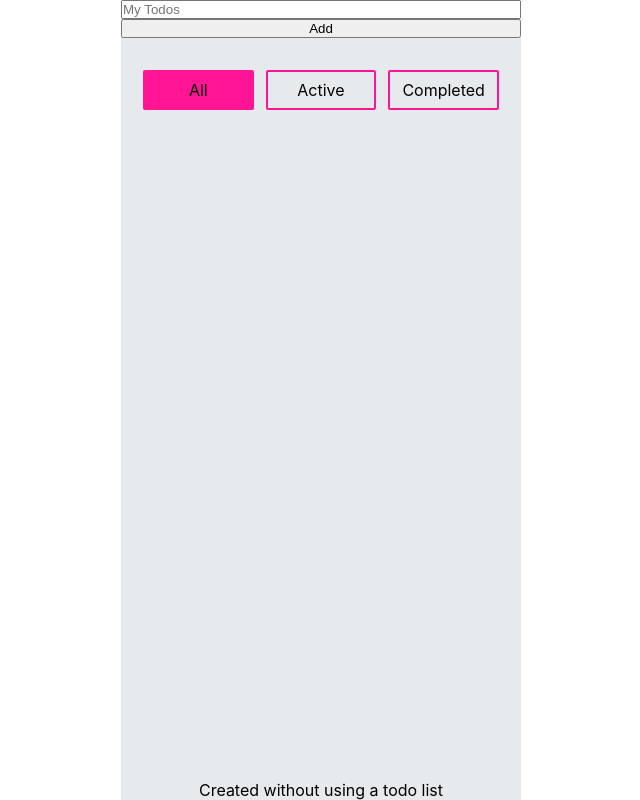
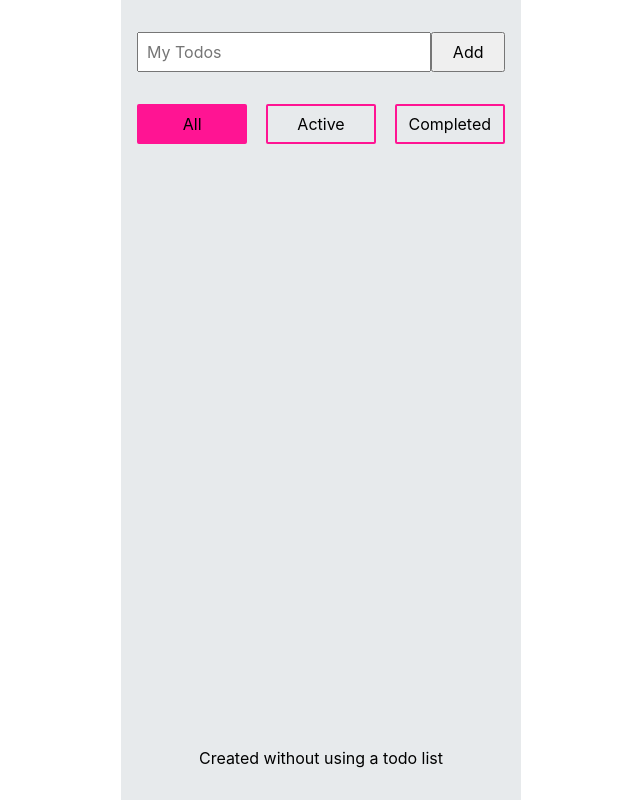
Before and after one commit to PulexIrritans/ToDo-List, a React (Create React App) app: page / in a window 1280 px wide. Shown: the whole page, without its empty margins (319-959 px from the left). Built offline with nearby package versions, Linux system fonts and the light colour scheme.

Commit message:
add header style

```diff
--- a/src/App.css
+++ b/src/App.css
@@ -14,22 +14,33 @@
   text-align: center;
   display: flex;
   flex-direction: column;
+  padding: 2rem 1rem;
+
 }
 
-.header {
+.Header {
   display: flex;
-  justify-content: space-around;
+  margin-bottom: 2rem;
+}
+
+.Header-input {
+  width: 80%;
+  padding: 0.5rem 0.5rem;
+
+}
+
+.Header-button {
+  width: 20%;
 }
 
 .Main {
   flex: 1 0 auto;
-  padding: 2rem 1rem;
 }
 
 .Filter-ul {
   display: flex;
   list-style-type: none;
-  justify-content: space-around;
+  justify-content: space-between;
   margin-bottom: 2rem;
 }
 
@@ -58,8 +69,6 @@
 
 }
 
-
-
 .On {
   background-color: deeppink;
 }
--- a/src/App.jsx
+++ b/src/App.jsx
@@ -43,7 +43,7 @@ function App() {
 
   return (
     <div className="App">
-      <Header add={add} className="header"/>
+      <Header add={add}/>
       <main className="Main">
         <Filter filter={filter} showfilter={showfilter} className="Filter"/>
         <ul className="Todo-ul">
--- a/src/Components/Header.jsx
+++ b/src/Components/Header.jsx
@@ -10,11 +10,11 @@ const Header = ({ add }) => {
     }
 
     return (
-        <>
-            <input onInput={handleInput} type="text" name="" id="" placeholder="My Todos"/>
-            <button onClick={() => add(newTodo)}>Add</button>
+        <div className="Header">
+            <input className="Header-input" onInput={handleInput} type="text" name="" id="" placeholder="My Todos"/>
+            <button className="Header-button" onClick={() => add(newTodo)}>Add</button>
 
-        </>
+        </div>
     )
 }
 
--- a/src/Components/ToDoItem.jsx
+++ b/src/Components/ToDoItem.jsx
@@ -1,3 +1,5 @@
+import {ReactComponent as TrashLogo} from '../trash.svg'
+
 const ToDoItem = ({ text, remove, toggleStatus, status }) => {
     return (
         <>
--- a/src/index.css
+++ b/src/index.css
@@ -12,6 +12,12 @@ body {
   align-items: center;
 }
 
+button, input {
+  font-size: inherit;
+  font-family: inherit;
+}
+
+
 code {
   font-family: source-code-pro, Menlo, Monaco, Consolas, 'Courier New',
     monospace;
```
Also changed, not shown: src/trash.svg (added).
